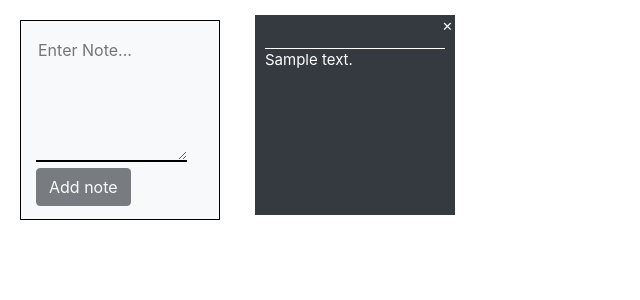
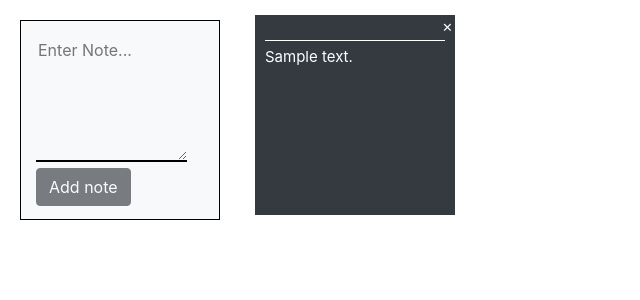
Before and after one commit to eshaan7/ShareNotesOnHaste, a Django app: page / in a window 1280 px wide. Shown: the top 300 px of the page, without its empty margins (0-640 px from the left). Run offline with Django 3.2, Linux system fonts and the light colour scheme; tables that the repository leaves empty hold one stand-in row (values such as "Sample post"); some libraries are stand-ins or nearby versions.

Commit message:
updated css

```diff
--- a/notes/static/notes/styles.css
+++ b/notes/static/notes/styles.css
@@ -9,21 +9,16 @@
     background-color: #343a40 !important;
     font-size: 15px;
     margin: 15px;
-    padding: 10px 10px 45px 10px;
+    padding: 10px 10px 55px 10px;
     width: 200px;
     height: 200px;
-    word-wrap: break-word;
-    overflow: hidden;
-    text-align: justify;
-    color: rgb(255, 255, 255);
     position: relative;
-
 }
 
 .note-grid:hover {
     background-color: #343a40 !important;
     font-size: 23px;
-    margin: 10px;
+    margin: 5px;
     border: 1px solid black;
     padding: 10px;
     width: 300px;
@@ -50,21 +45,27 @@ textarea, textarea:focus {
     resize: none;
 }
 
-.note-grid > p {
-  border: none;
-  padding: 0px;
-  border-top: 0.5px solid white;
+p {
+  top: -8px;
+  border-top: 0.5px solid white !important;
+  padding-top: 5px;
+  word-wrap: break-word;
+  overflow: hidden;
+  text-align: justify;
+  color: rgb(255, 255, 255);
+  position: relative;
+  display: block;
 }
 
 a:link, a:visited {
-  position: absolute;
+  position: relative;
+  text-align: right;
   text-decoration: none;
   background-color: #343a40 !important;
   color: white;
-  text-align: center;
-  display: inline-block;
-  right: 1px;
-  top: 0px;
+  display: block;
+  right: -9px;
+  top: -9px;
   font-size: 15px;
 }
 
--- a/notes/templates/notes/index.html
+++ b/notes/templates/notes/index.html
@@ -5,7 +5,7 @@
     <head>
         <title>ShareNotesOnHaste</title>
         <meta name="viewport" content="width=device-width, initial-scale=1.0">
-        <link rel="stylesheet" type="text/css" href="{% static 'notes/styles.css' %}">
+        <link rel="stylesheet" type="text/css" href="{% static 'notes/styles.css' %}"/>
         <link rel="stylesheet" href="https://stackpath.bootstrapcdn.com/bootstrap/4.2.1/css/bootstrap.min.css" integrity="sha384-GJzZqFGwb1QTTN6wy59ffF1BuGJpLSa9DkKMp0DgiMDm4iYMj70gZWKYbI706tWS" crossorigin="anonymous">
         <script src="{% static 'notes/index.js' %}"></script>
     </head>
@@ -19,7 +19,6 @@
         {% for n in notes %}
             <div class="note-grid">
                 <a href="{% url 'delNote' n.id %}" onclick="javascript:this.parentElement.remove();">&#x2717;</a>
-                <br>
                 <p>{{ n }}</p>
             </div>
         {% endfor %}
```
